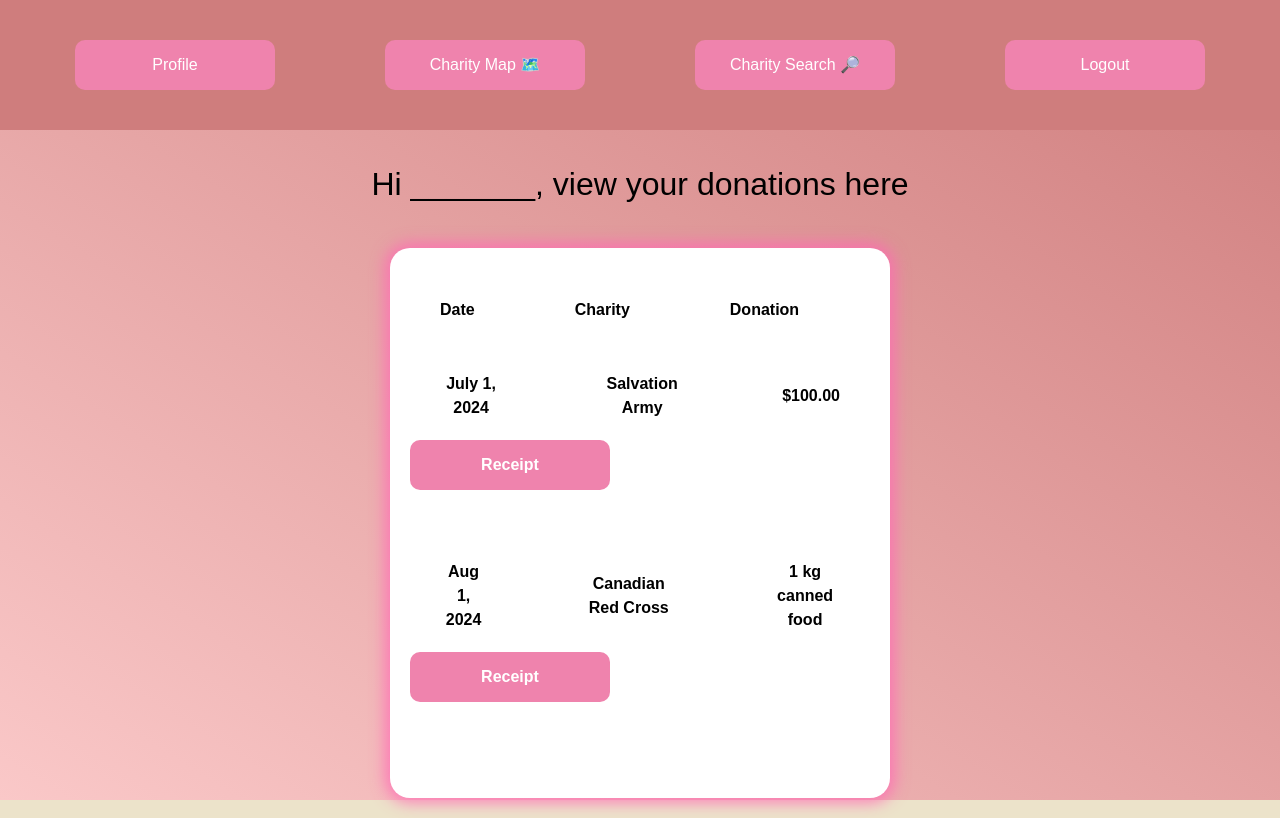
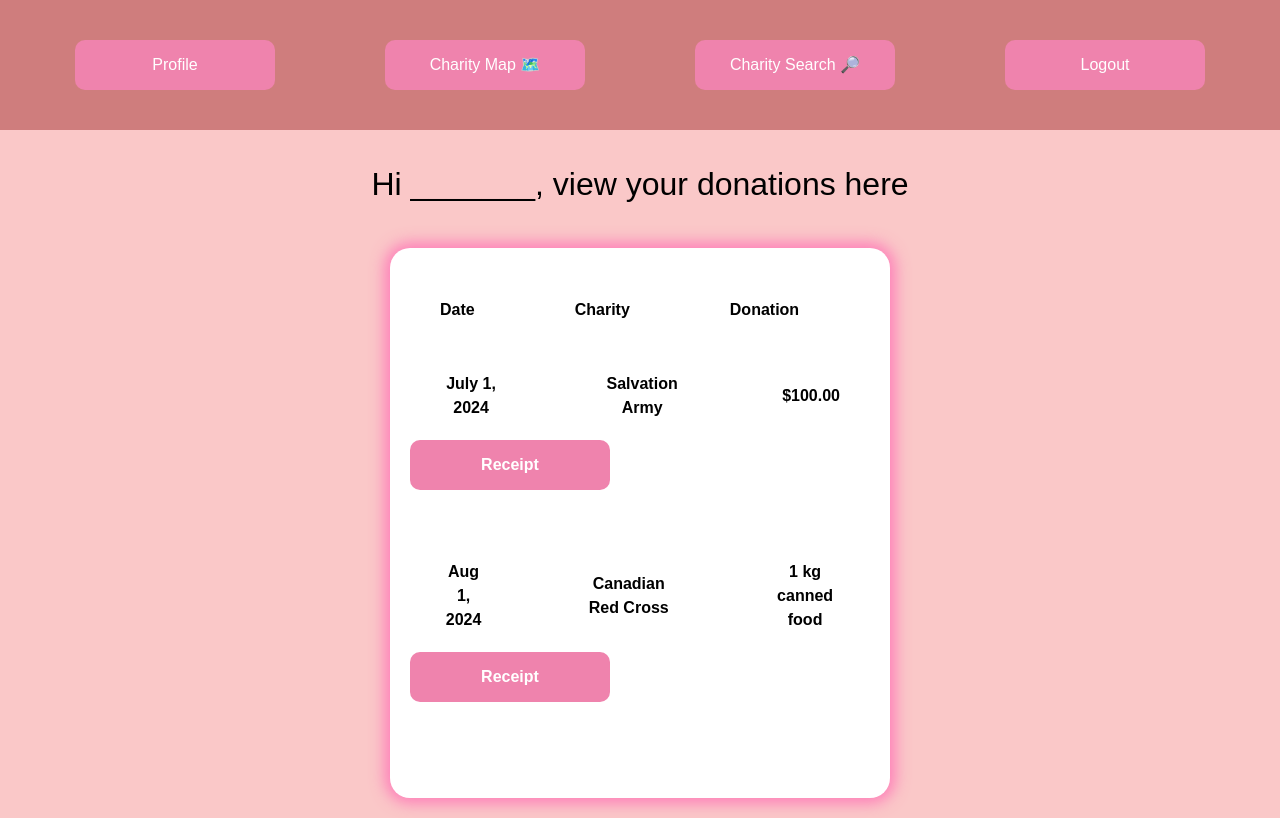
Before and after one commit to TonyTran03/Sharity, a Next.js app in the folder sharity/: page /profile in a window 1280 px wide. Built offline with nearby package versions, Linux system fonts and the light colour scheme.

Commit message:
made background full screen

```diff
--- a/sharity/app/globals.css
+++ b/sharity/app/globals.css
@@ -45,6 +45,7 @@
   box-shadow: 0 0 15px 5px rgba(255, 105, 180, 0.8);
 }
 
+
 .dashboard {
   display: flex;
   justify-content: center;
@@ -79,25 +80,25 @@ form {
   align-items: center;
 }
 
-input {
-  display: block;
-  align-items: center;
-  height: 50px;
-  width: 80%;
-  border: 1px solid #464444;
-  border-radius: 6px;
-  padding: 0px 5px;
-  margin: 10px auto;
-}
-
 html, body {
   margin: 0;
   height: 100%;
   width: 100%;
 }
 
+.full-height {
+  display: flex;
+  flex-direction: column;
+  background-color: #FAC8C8;
+  min-height: 100vh;
+  width: 100%;
+}
+
 body {
   margin: 0;
+  padding:0;
+  width: 100%;
+  height: 100%;
   font-family: 'Poppins', sans-serif;
   -webkit-font-smoothing: antialiased;
   -moz-osx-font-smoothing: grayscale;
--- a/sharity/app/profile/page.jsx
+++ b/sharity/app/profile/page.jsx
@@ -33,7 +33,7 @@ export function Info({s1, s2, s3}) {
 
 function Profile() {
   return (
-    <div>
+    <div className = "full-height">
       <Navbar/>
       <div className="dashboard p-4">
       <h1 style={{ fontSize: '2rem', marginBottom: '20px', paddingTop:'30px'}}>Hi _______, view your donations here</h1>
```
